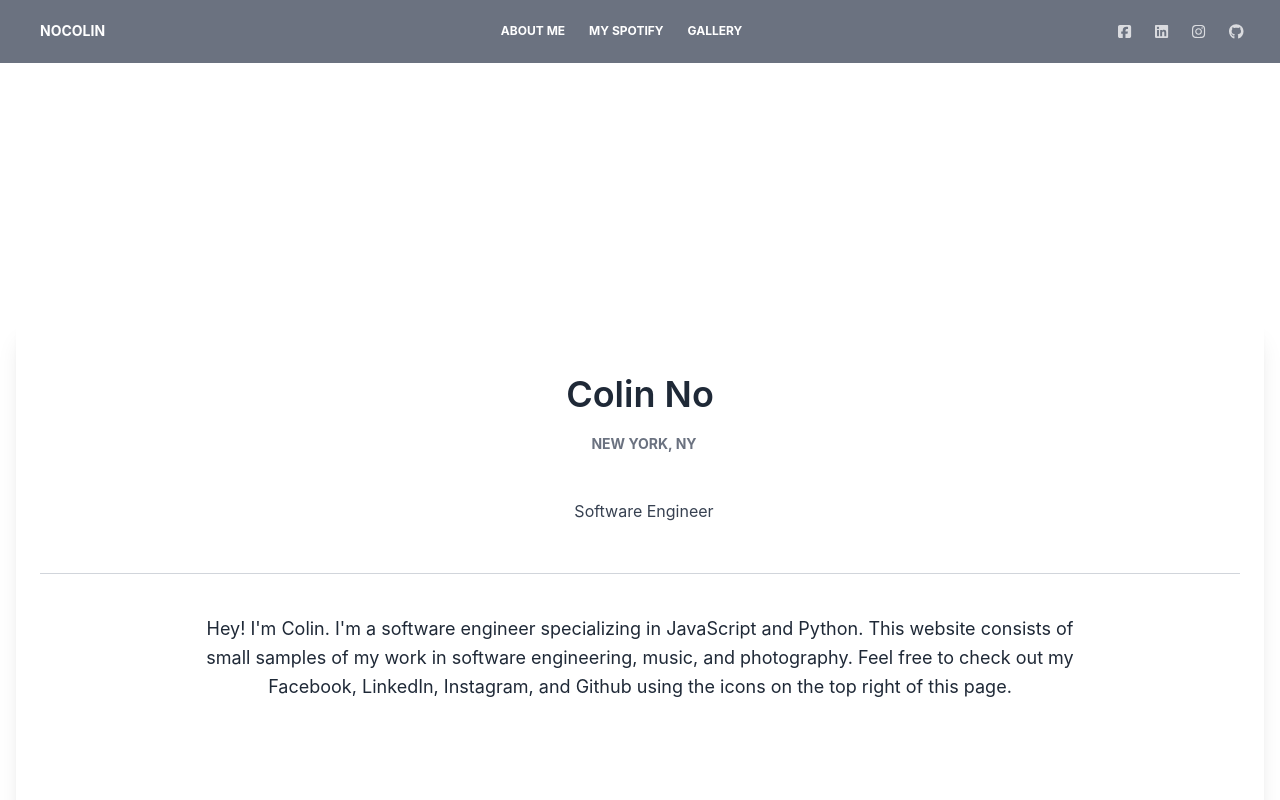
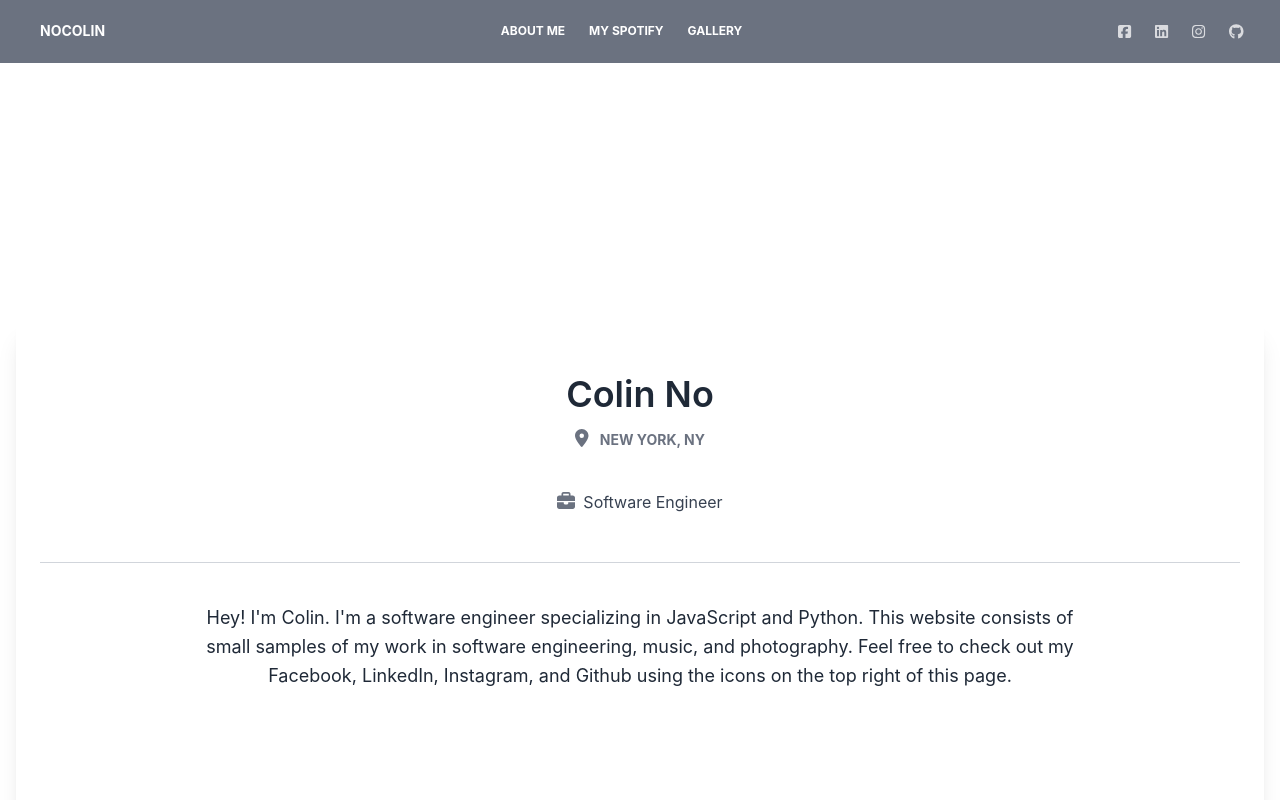
Before and after one commit to kcnminus/nocolin, a React (Create React App) app: page /bio in a window 1280 px wide. Shown: the top 800 px of the page. Built offline with nearby package versions, Linux system fonts and the light colour scheme.

Commit message:
imported FA icons into bio file

```diff
--- a/src/components/Bio.js
+++ b/src/components/Bio.js
@@ -2,6 +2,7 @@ import React from 'react';
 import Navbar from './Navbar.js';
 import profilePic from '../assets/profile/green_hat.JPG';
 import { FontAwesomeIcon } from '@fortawesome/react-fontawesome'
+import { faMapMarkerAlt, faBriefcase } from '@fortawesome/free-solid-svg-icons'
 
 const Bio = () => {
   return (
@@ -24,11 +25,11 @@ const Bio = () => {
               Colin No
             </h3>
             <div className="text-sm leading-normal mt-0 mb-2 text-gray-500 font-bold uppercase">
-              <i className="fas fa-map-marker-alt mr-2 text-lg text-gray-500"></i>{" "}
+              <FontAwesomeIcon icon={faMapMarkerAlt} className="mr-2 text-lg text-gray-500" />{" "}
               New York, NY
             </div>
             <div className="mb-2 text-gray-700 mt-10">
-              <i className="fas fa-briefcase mr-2 text-lg text-gray-500"></i>
+              <FontAwesomeIcon icon={faBriefcase} className="mr-2 text-lg text-gray-500" />
               Software Engineer
             </div>
           </div>
```
